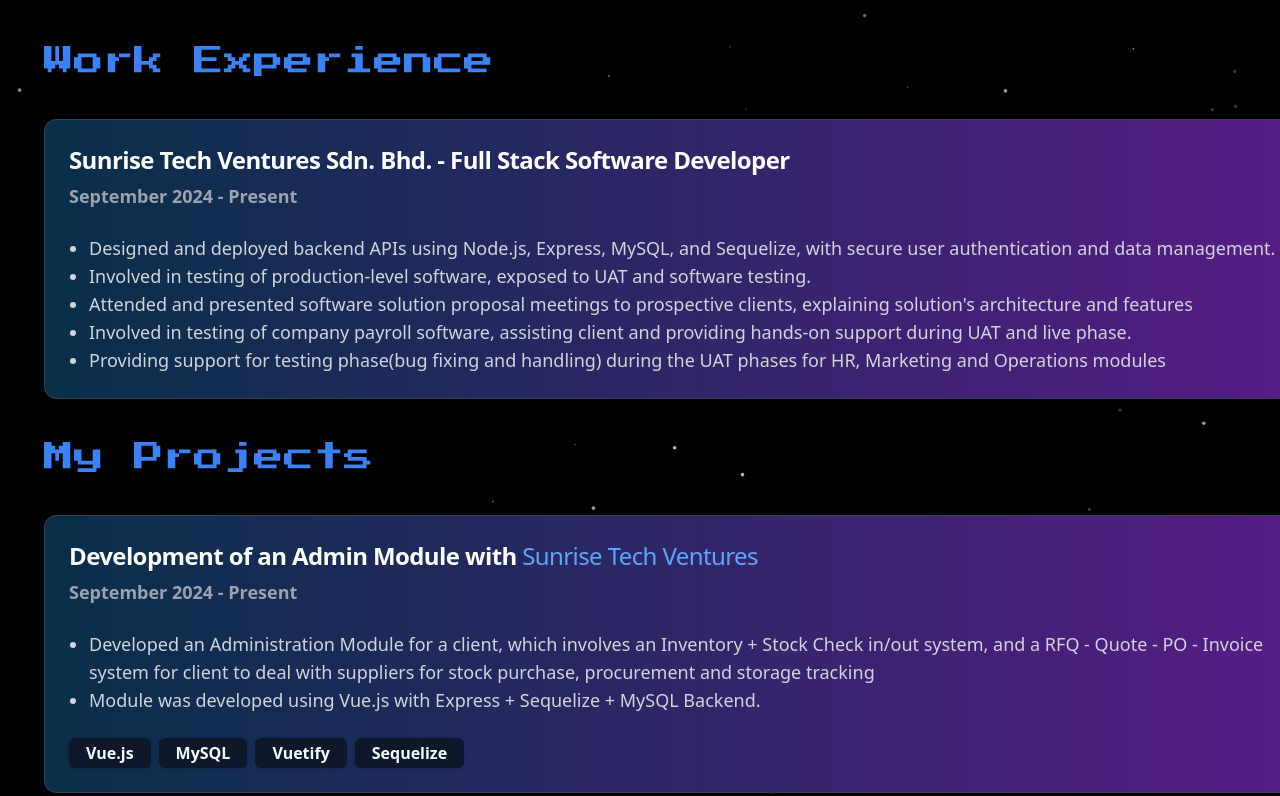
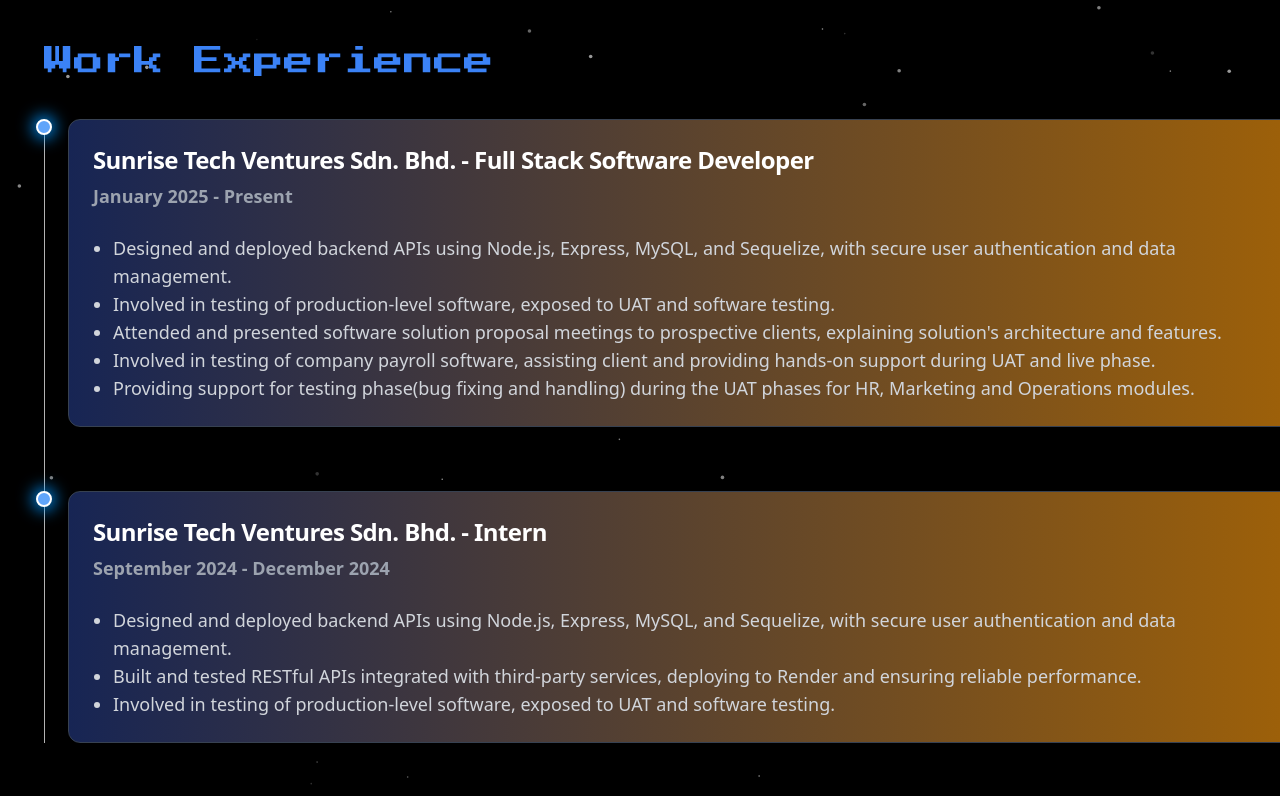
Before and after one commit to Prevsathesh3215/my-portfolio, a React (Vite) app: page / in a window 1280 px wide. Shown: the part 979-1775 px from the top of the page. Built offline with nearby package versions, Linux system fonts and the light colour scheme.

Commit message:
Change styling and stuff

```diff
--- a/package.json
+++ b/package.json
@@ -19,6 +19,7 @@
     "@radix-ui/react-popover": "^1.1.15",
     "@radix-ui/react-primitive": "^2.1.4",
     "@radix-ui/react-select": "^2.2.6",
+    "@radix-ui/react-separator": "^1.1.8",
     "@radix-ui/react-slot": "^1.2.4",
     "@radix-ui/react-tabs": "^1.1.13",
     "@radix-ui/react-toggle": "^1.1.10",
--- a/src/App.tsx
+++ b/src/App.tsx
@@ -5,6 +5,7 @@
 import ProjectList from "./components/ProjectList";
 import Game from "./components/Game";
 import { projectData, workExperience } from "./configData";
+import Timeline9  from "./components/timeline9";
 
 export default function App() {
   return (
@@ -19,7 +20,8 @@
           </div>
 
           <div className="w-full mt-16 ml-10">
-            <ProjectList data={workExperience} />
+            <Timeline9 data={workExperience} />
+            {/* <ProjectList data={workExperience} /> */}
             <ProjectList data={projectData} />
             <Game />
           </div>
--- a/src/components/Header.tsx
+++ b/src/components/Header.tsx
@@ -33,7 +33,11 @@
             <FaNodeJs />
             Node.js
           </span>
-          . I also leverage Tailwind CSS, Express, Sequelize, and MySQL to
+          . I also leverage
+          <span className="text-white mx-1">Tailwind CSS</span>,
+          <span className="text-white mx-1">Express</span>,
+          <span className="text-white mx-1">Sequelize</span>, and
+          <span className="text-white mx-1">MySQL</span> to
           create fully responsive, high-performance applications that provide
           seamless user experiences.
         </p>
--- a/src/components/ProjectList.tsx
+++ b/src/components/ProjectList.tsx
@@ -25,7 +25,7 @@
       {data.items.map((project, index) => (
         <Card
           key={index}
-          className="bg-gray-900 text-white border-gray-700 my-10 mr-10 bg-gradient-to-r from-sky-950 to-purple-900 before:content-[''] before:inset-0 before:bg-gradient-to-r before:from-sky-950 before:to-purple-900 before:blur-xl before:opacity-70 before:-z"
+          className="bg-gray-900 text-white border-gray-700 my-10 mr-10 bg-gradient-to-r from-yellow-950 to-blue-900 before:content-[''] before:inset-0 before:bg-gradient-to-r before:from-sky-950 before:to-purple-900 before:blur-xl before:opacity-70 before:-z"
         >
           <CardHeader>
             <CardTitle>{project.title}</CardTitle>
--- /dev/null
+++ b/src/components/timeline9.tsx
@@ -0,0 +1,81 @@
+import {
+  Card,
+  CardContent,
+  CardDescription,
+  CardFooter,
+  CardHeader,
+  CardTitle,
+} from "@/components/ui/card";
+import { Separator } from "@/components/ui/separator";
+import { ProjectListProps } from "@/types";
+import { Button } from "./ui/button";
+import { Badge } from "./ui/badge";
+import { FaGithub } from "react-icons/fa";
+
+export default function Timeline9({ data }: ProjectListProps) {
+  return (
+    <section>
+      <div>
+        <h1 className="font-retro text-blue-500 text-3xl">{data.headTitle}</h1>
+
+        <div className="relative mt-10 mr-10">
+          {/* Vertical Line */}
+          <Separator
+            orientation="vertical"
+            className="absolute top-0 h-full bg-white opacity-70"
+          />
+
+          {data.items.map((project, index) => (
+            <div key={index} className="flex items-start gap-6 mb-16">
+              {/* Timeline Dot */}
+              <div className="flex flex-col items-center">
+                <div
+                  className="w-4 h-4 rounded-full bg-blue-400 border-2 border-white
+                  shadow-[0_0_15px_4px_rgba(0,150,255,0.8)]
+                  absolute"
+                ></div>
+              </div>
+
+              {/* Card */}
+              <Card className="flex-1 bg-gray-900 text-white border-gray-700 bg-gradient-to-r from-blue-950 to-yellow-700 relative">
+                <CardHeader>
+                  <CardTitle>{project.title}</CardTitle>
+                  <CardDescription>{project.period}</CardDescription>
+                </CardHeader>
+
+                <CardContent>
+                  <ul className="list-disc pl-5">
+                    {project.desc.map((desc, idx) => (
+                      <li key={idx}>{desc}</li>
+                    ))}
+                  </ul>
+                </CardContent>
+
+                {project.skills && (
+                  <CardFooter className="flex justify-between">
+                    <div className="flex flex-wrap gap-2">
+                      {project.skills.map((skill, idx) => (
+                        <Badge key={idx} className="text-md px-4">
+                          {skill}
+                        </Badge>
+                      ))}
+                    </div>
+
+                    {project.projLink && (
+                      <Button
+                        onClick={() => window.open(project.projLink, "_blank")}
+                      >
+                        <FaGithub className="mr-2" />
+                        View on Github
+                      </Button>
+                    )}
+                  </CardFooter>
+                )}
+              </Card>
+            </div>
+          ))}
+        </div>
+      </div>
+    </section>
+  );
+}
--- /dev/null
+++ b/src/components/ui/separator.tsx
@@ -0,0 +1,26 @@
+import * as React from "react"
+import * as SeparatorPrimitive from "@radix-ui/react-separator"
+
+import { cn } from "@/lib/utils"
+
+function Separator({
+  className,
+  orientation = "horizontal",
+  decorative = true,
+  ...props
+}: React.ComponentProps<typeof SeparatorPrimitive.Root>) {
+  return (
+    <SeparatorPrimitive.Root
+      data-slot="separator"
+      decorative={decorative}
+      orientation={orientation}
+      className={cn(
+        "bg-border shrink-0 data-[orientation=horizontal]:h-px data-[orientation=horizontal]:w-full data-[orientation=vertical]:h-full data-[orientation=vertical]:w-px",
+        className
+      )}
+      {...props}
+    />
+  )
+}
+
+export { Separator }
--- a/src/configData.tsx
+++ b/src/configData.tsx
@@ -28,7 +28,7 @@
       title: "AI Dating App",
       period: "May 2025",
       desc: [
-        "Created as a project during the LoopHole Hackathon 2025 by Build Club Malaysia, this project involves a dating app that allows integration with an AI 'Wingman'",
+        "Created as a project during the LoopHole Hackathon 2025 by Build Club Malaysia, this project involves a dating app that allows integration with an AI 'Wingman'.",
         "This Wingman judges responses of matches, gives prompts for better pick-up lines, and even rates matches out of 10 points for their personality!",
         "Ran the AI locally first, then deployed the frontend on Render and exposed an API through ngrok that talks to the local AI. As a fallback, connect to an OpenAI API.",
       ],
@@ -83,14 +83,23 @@
   items: [
     {
       title: "Sunrise Tech Ventures Sdn. Bhd. - Full Stack Software Developer",
-      period: "September 2024 - Present",
+      period: "January 2025 - Present",
       desc: [
         "Designed and deployed backend APIs using Node.js, Express, MySQL, and Sequelize, with secure user authentication and data management.",
         "Involved in testing of production-level software, exposed to UAT and software testing.",
-        "Attended and presented software solution proposal meetings to prospective clients, explaining solution's architecture and features",
+        "Attended and presented software solution proposal meetings to prospective clients, explaining solution's architecture and features.",
         "Involved in testing of company payroll software, assisting client and providing hands-on support during UAT and live phase.",
-        "Providing support for testing phase(bug fixing and handling) during the UAT phases for HR, Marketing and Operations modules",
+        "Providing support for testing phase(bug fixing and handling) during the UAT phases for HR, Marketing and Operations modules.",
       ],
     },
+    {
+      title: "Sunrise Tech Ventures Sdn. Bhd. - Intern",
+      period: "September 2024 - December 2024",
+      desc: [
+        "Designed and deployed backend APIs using Node.js, Express, MySQL, and Sequelize, with secure user authentication and data management.",
+        "Built and tested RESTful APIs integrated with third-party services, deploying to Render and ensuring reliable performance.",
+        "Involved in testing of production-level software, exposed to UAT and software testing."
+      ]
+    }
   ],
 };
```
Also changed, not shown: components.json, 1 other file (tests, documents, lock files or other folders).
